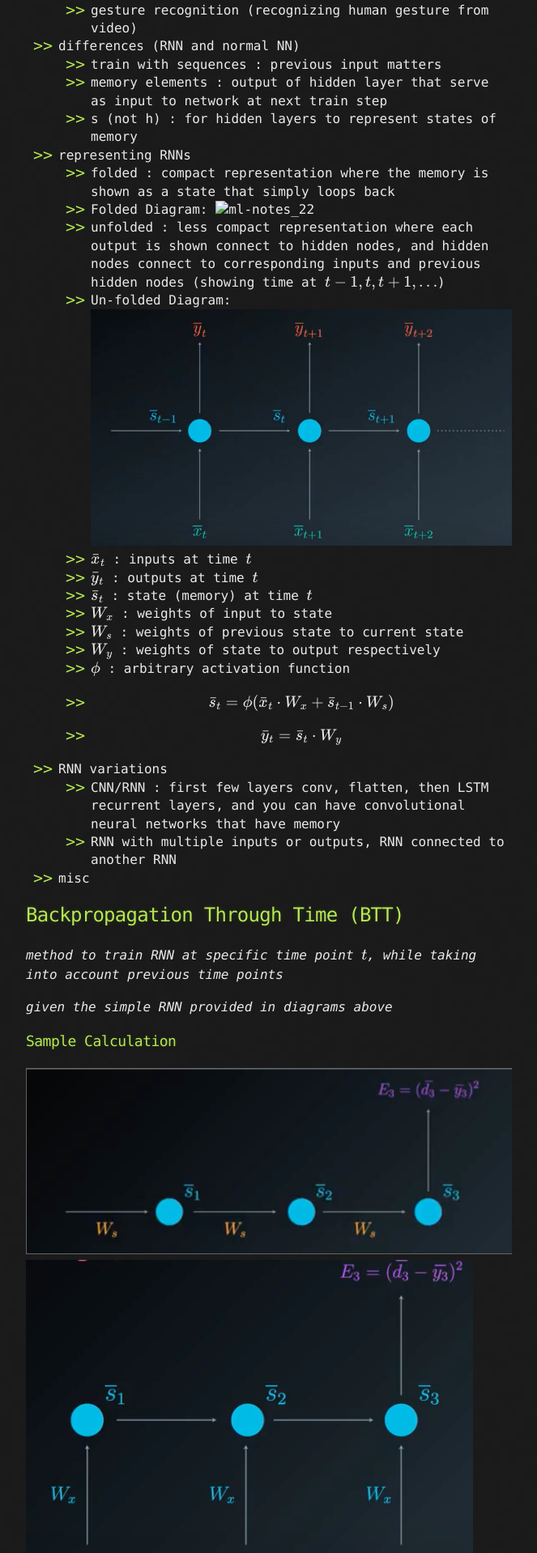
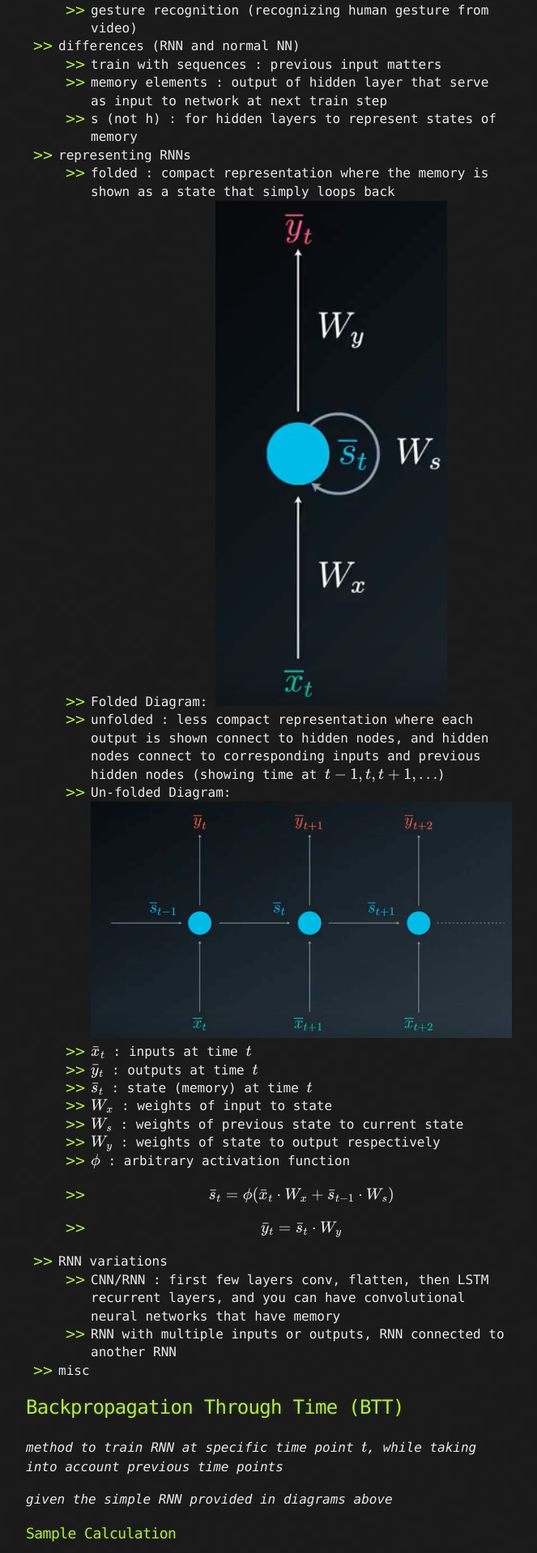
Before and after one commit to LivingProgram/ml-notes, a Jekyll site: the page built from chapter-3/index.md, in a window 1280 px wide. Shown: the part 851-2769 px from the top of the page at 81% size, without its empty margins (308-971 px from the left). Built offline with Jekyll 4.4.1, drawn with Linux system fonts in a browser that asks for light colours; our own code applies the rules of GitHub Pages for plain Markdown files; formulas are drawn with MathJax 3; the repository's description, which GitHub fills in, is left out.

Commit message:
Update index.md

```diff
--- a/chapter-3/index.md
+++ b/chapter-3/index.md
@@ -20,7 +20,7 @@
   - s (not h) : for hidden layers to represent states of memory
 - representing RNNs
   - folded : compact representation where the memory is shown as a state that simply loops back
-  - Folded Diagram: ![ml-notes_22](images/ml-notes_22.png)
+  - Folded Diagram: ![ml-notes_22](../images/ml-notes_22.png)
   - unfolded : less compact representation where each output is shown connect to hidden nodes, and hidden nodes connect to corresponding inputs and previous hidden nodes (showing time at $$t-1,t,t+1,\ldots$$)
   - Un-folded Diagram: ![ml-notes_23](/images/ml-notes_23.png)
   - $$\bar{x}_{t}$$ : inputs at time $$t$$
```
